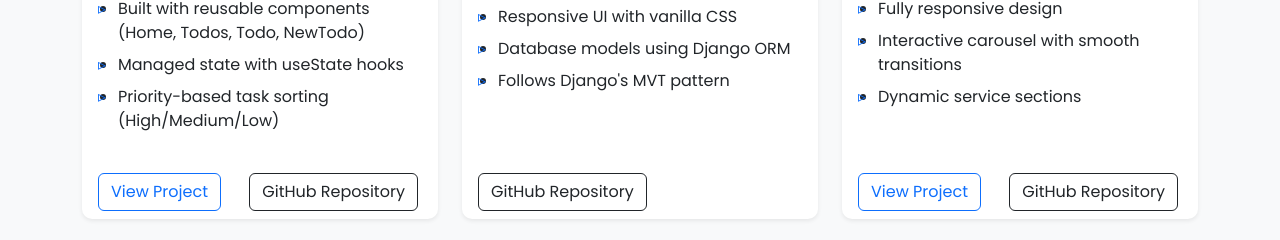
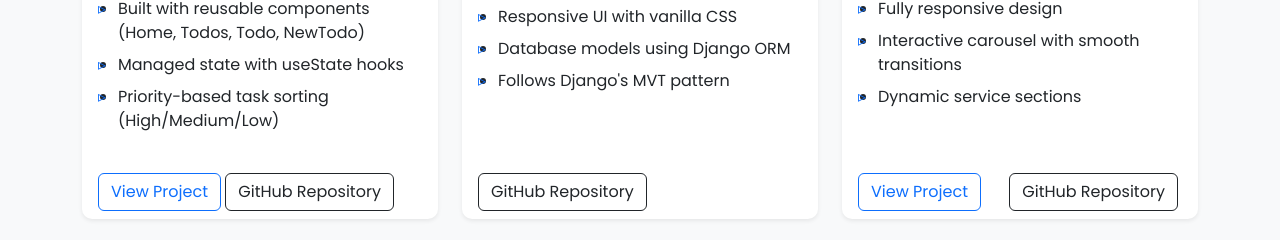
Before and after one commit to SiamAhmed32/Portfolio-2, a plain HTML site: page index.html in a window 1280 px wide. Shown: the part 2351-2591 px from the top of the page. Drawn offline with nearby package versions, Linux system fonts and the light colour scheme.

Commit message:
Update index.html

```diff
--- a/index.html
+++ b/index.html
@@ -218,7 +218,7 @@ function solveProblem(problem) {
                         </div>
                         <div class="card-footer bg-transparent border-0">
                             <a href="https://todo1-react-b.netlify.app/" target="_blank" class="btn btn-outline-primary">View Project</a>
-                            <a href="https://github.com/SiamAhmed32/Todo1_React.git/" target="_blank" class="btn btn-outline-dark ms-4">GitHub Repository</a>
+                            <a href="https://github.com/SiamAhmed32/Todo1_React.git/" target="_blank" class="btn btn-outline-dark">GitHub Repository</a>
                         </div>
                     </div>
                 </div>
```
